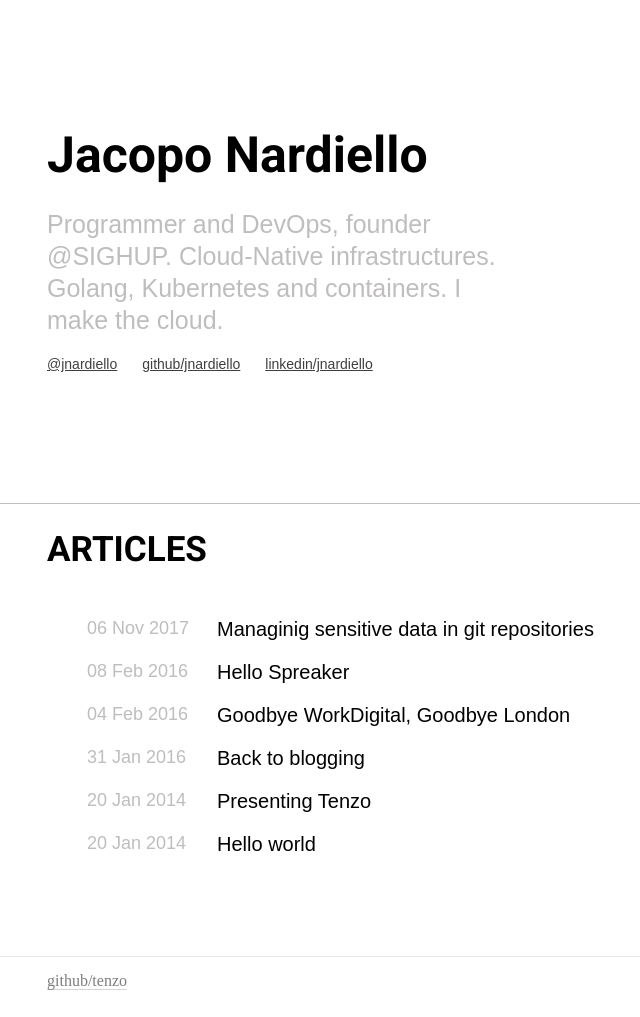
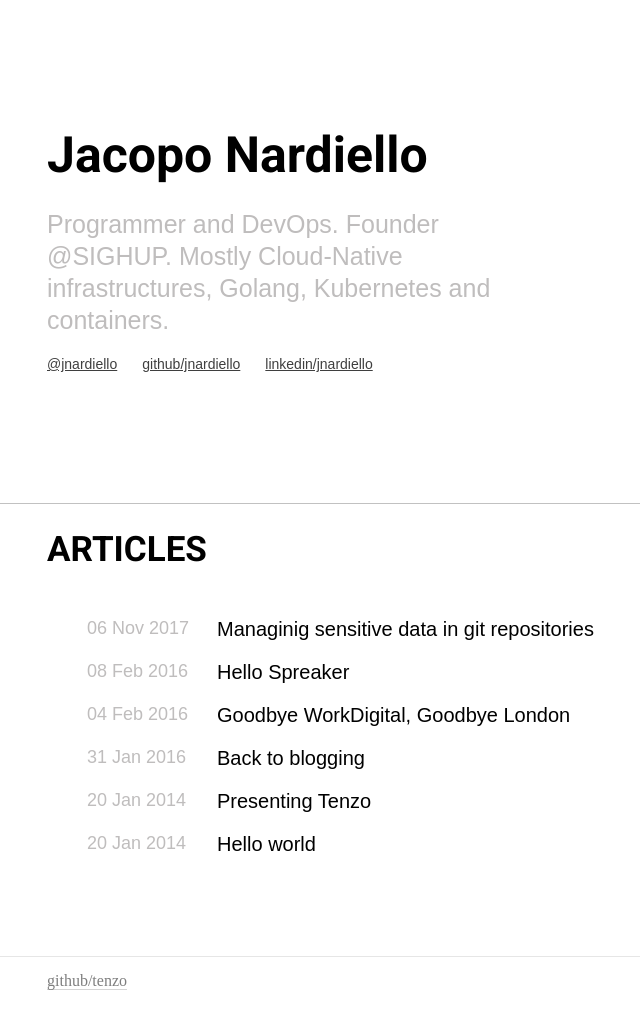
Before and after one commit to jnardiello/jnardiello.github.io, a Jekyll site: the page built from index.html, in a window 1280 px wide. Shown: the whole page, without its empty margins (81-721 px from the left). Built offline with Jekyll 4.4.1, drawn with Linux system fonts in a browser that asks for light colours; some web fonts are replaced.

Commit message:
Another desc

```diff
--- a/_config.yml
+++ b/_config.yml
@@ -3,8 +3,7 @@ url: http://jnardiello.github.io
 
 author:
     name: Jacopo Nardiello
-    description: Programmer. Mostly playing around with data. I love Zen, XP and 5S Methodologies.
-    description: Programmer and DevOps, founder @SIGHUP. Cloud-Native infrastructures. Golang, Kubernetes and containers. I make the cloud.
+    description: Programmer and DevOps. Founder @SIGHUP. Mostly Cloud-Native infrastructures, Golang, Kubernetes and containers.
     twitter: jnardiello
     github: jnardiello
     linkedin: jnardiello
```
